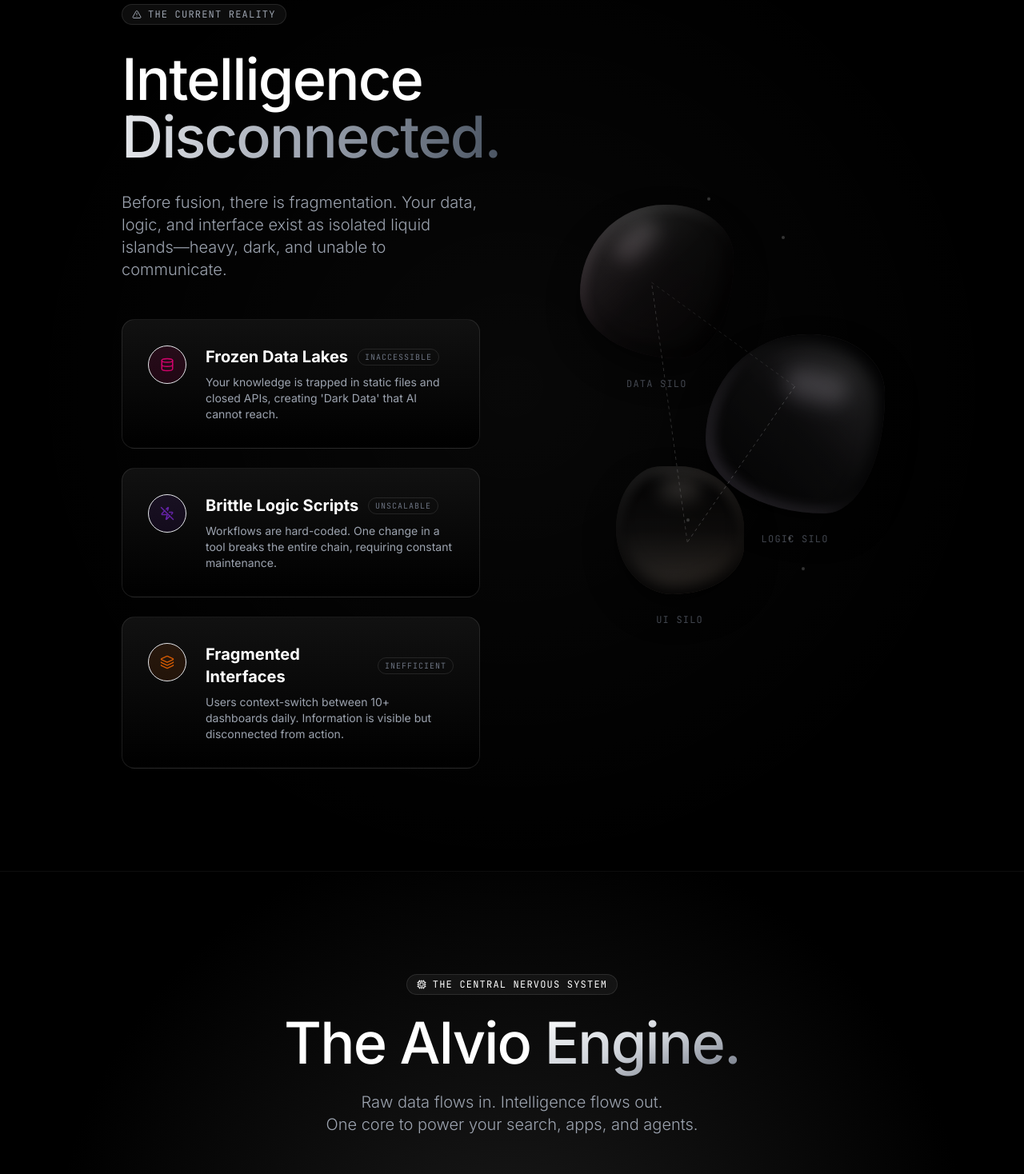
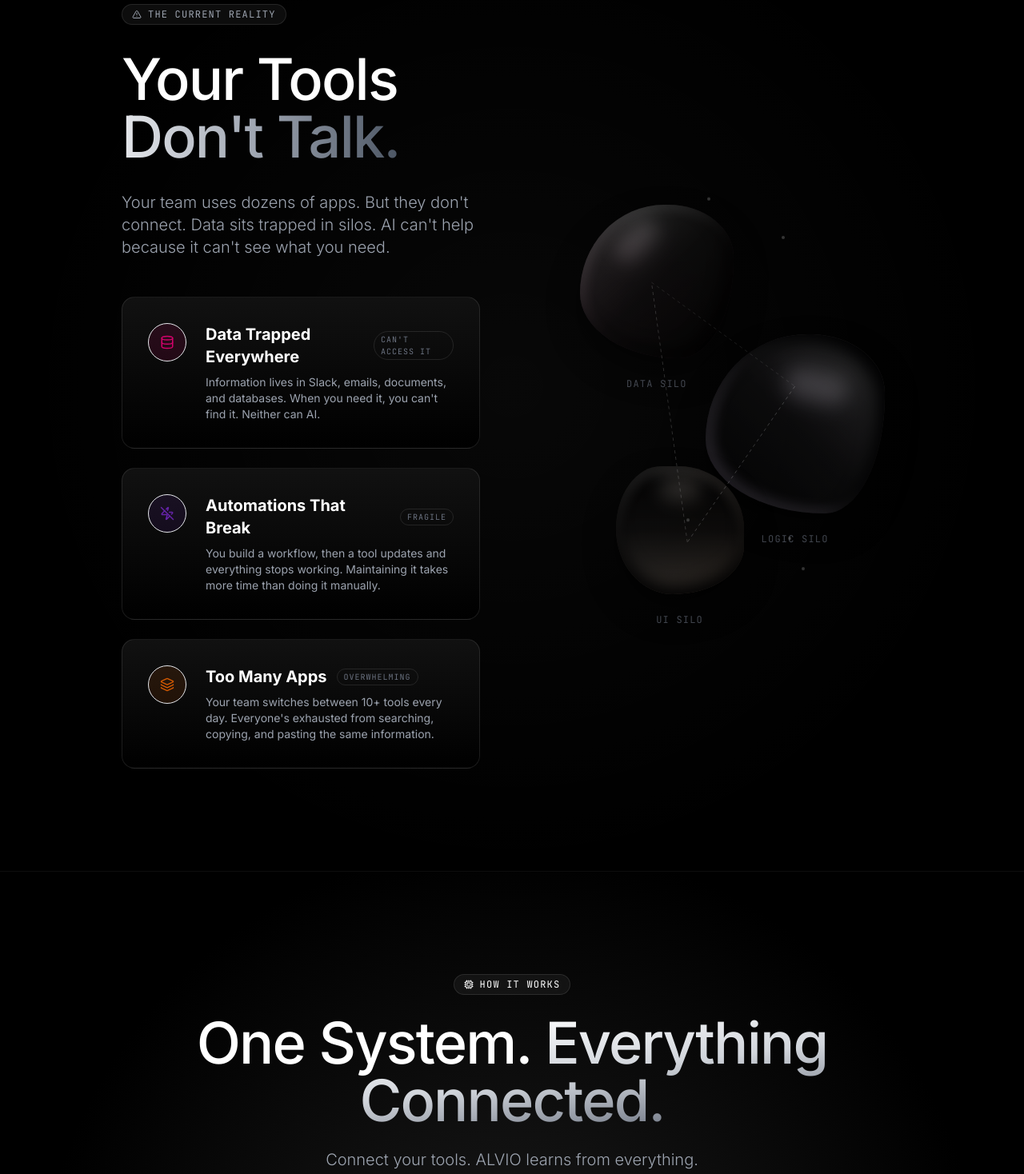
Before and after one commit to shubham-alviolabs/AlvioEnterprise, a React (Vite) app: page / in a window 1280 px wide. Shown: the part 1280-2748 px from the top of the page at 80% size. Built offline with nearby package versions, Linux system fonts and the light colour scheme.

Commit message:
Updated Hero.tsx

```diff
--- a/components/CoreIdea.tsx
+++ b/components/CoreIdea.tsx
@@ -32,14 +32,14 @@
              <FadeIn>
                 <div className="inline-flex items-center gap-2 px-3 py-1 mb-6 rounded-full border border-black/10 dark:border-white/10 bg-white/50 dark:bg-white/5 backdrop-blur-md">
                     <Cpu size={12} className="text-gray-900 dark:text-white" />
-                    <span className="text-xs font-mono uppercase tracking-widest text-gray-900 dark:text-white">The Central Nervous System</span>
+                    <span className="text-xs font-mono uppercase tracking-widest text-gray-900 dark:text-white">How It Works</span>
                 </div>
                 <h2 className="text-3xl sm:text-4xl md:text-5xl lg:text-7xl font-medium tracking-tight text-gray-900 dark:text-white mb-6">
-                  The Alvio <span className="text-transparent bg-clip-text bg-gradient-to-br from-gray-900 via-gray-600 to-gray-400 dark:from-white dark:via-gray-300 dark:to-gray-500">Engine.</span>
+                  One System. <span className="text-transparent bg-clip-text bg-gradient-to-br from-gray-900 via-gray-600 to-gray-400 dark:from-white dark:via-gray-300 dark:to-gray-500">Everything Connected.</span>
                 </h2>
                 <p className="text-xl text-gray-600 dark:text-gray-400 max-w-2xl mx-auto font-light">
-                   Raw data flows in. Intelligence flows out. <br/>
-                   One core to power your search, apps, and agents.
+                   Connect your tools. ALVIO learns from everything. <br/>
+                   Then it helps you search, build, and automate.
                 </p>
              </FadeIn>
           </div>
--- a/components/Enterprise.tsx
+++ b/components/Enterprise.tsx
@@ -47,10 +47,10 @@
                     <span className="text-[10px] uppercase tracking-widest text-gray-500 dark:text-gray-400">Enterprise OS • SOC2 Type II</span>
                 </div>
                 <h2 className="text-3xl sm:text-4xl md:text-5xl lg:text-7xl font-medium text-gray-900 dark:text-white mb-6 tracking-tight">
-                    One OS. <span className="text-transparent bg-clip-text bg-gradient-to-br from-gray-900 via-gray-600 to-gray-400 dark:from-white dark:via-gray-400 dark:to-gray-600">Four Engines.</span>
+                    Four Ways <span className="text-transparent bg-clip-text bg-gradient-to-br from-gray-900 via-gray-600 to-gray-400 dark:from-white dark:via-gray-400 dark:to-gray-600">ALVIO Helps.</span>
                 </h2>
                 <p className="text-xl text-gray-600 dark:text-gray-400 max-w-2xl mx-auto font-light">
-                    Fluid intelligence that adapts to your organization's shape.
+                    One platform. Multiple ways to work smarter.
                 </p>
             </div>
         </FadeIn>
@@ -90,18 +90,18 @@
                 <div className="animate-in fade-in slide-in-from-bottom-8 duration-700 grid lg:grid-cols-2 gap-20 items-center">
                     <div className="order-2 lg:order-1">
                         <h3 className="text-2xl sm:text-3xl md:text-4xl lg:text-5xl font-medium text-gray-900 dark:text-white mb-6 leading-tight">
-                            The Neural Index. <br/>
-                            <span className="text-transparent bg-clip-text bg-gradient-to-r from-accent-pink to-pink-600 dark:to-white">Total Recall.</span>
+                            Find Anything. <br/>
+                            <span className="text-transparent bg-clip-text bg-gradient-to-r from-accent-pink to-pink-600 dark:to-white">Instantly.</span>
                         </h3>
                         <p className="text-lg text-gray-600 dark:text-gray-400 mb-8 leading-relaxed font-light">
-                            Alvio connects to Salesforce, Jira, Slack, Drive, and 180+ other enterprise tools.
-                            It ingests unstructured data and creates a secure, permission-aware neural index.
+                            ALVIO connects to Salesforce, Slack, Google Drive, Notion, and 180+ other tools.
+                            Search across everything at once. Find documents, messages, and data your team actually needs.
                         </p>
                         <ul className="space-y-4 mb-10">
                             {[
-                                "Native integrations for SaaS & SQL databases",
-                                "Real-time permission inheritance (RBAC/ACL)",
-                                "Vector + Keyword hybrid search"
+                                "Connects to all your existing tools",
+                                "Only shows what you have permission to see",
+                                "Understands what you're actually looking for"
                             ].map((item, i) => (
                                 <li key={i} className="flex items-center gap-3 text-gray-700 dark:text-gray-300">
                                     <div className="w-1.5 h-1.5 rounded-full bg-accent-pink shadow-[0_0_5px_#FF0080]"></div>
--- a/components/Hero.tsx
+++ b/components/Hero.tsx
@@ -6,9 +6,9 @@
 const words = ["Finance.", "Sales.", "Legal.", "Engineering.", "Marketing."];
 
 const carouselTexts = [
-  "Stop searching and start solving. Alvio acts as the neural nervous system for your enterprise, fusing your isolated SaaS tools and databases into one living intelligence engine.",
-  "Securely ingest data from your entire stack, map relationships in real-time, and power context-aware agents that execute complex workflows without human intervention.",
-  "By unifying data and logic, Alvio transforms your organization from a collection of fragmented apps into a single, cohesive, and intelligent operating system."
+  "What if all your data could talk to each other? ALVIO connects your tools, documents, and systems so AI can actually help you work—not just chat.",
+  "No more switching between apps. No more copy-pasting. ALVIO learns from your entire organization and helps everyone find answers, build faster, and get work done.",
+  "Built for real teams and real work. Whether you're a startup or an enterprise, ALVIO makes AI accessible, practical, and powerful for everyone."
 ];
 
 export const Hero: React.FC = () => {
@@ -87,7 +87,7 @@
             <div className="mb-6 flex items-center gap-2">
                  <div className="h-[1px] w-8 bg-accent-orange/50"></div>
                  <span className="text-xs font-mono font-medium tracking-[0.2em] text-accent-orange uppercase">
-                    The Enterprise OS for AI
+                    AI That Actually Works
                  </span>
             </div>
 
--- a/components/Individual.tsx
+++ b/components/Individual.tsx
@@ -16,17 +16,17 @@
                 <span className="w-2 h-2 bg-accent-orange rounded-full shadow-[0_0_10px_#F97316]"></span>
                 <span className="text-accent-orange font-medium tracking-widest text-xs uppercase">ALVIO for Individuals</span>
               </div>
-              <h2 className="text-2xl sm:text-3xl md:text-4xl lg:text-5xl font-medium text-gray-900 dark:text-white mb-6">A personal AI system that <br className="hidden sm:block"/>plans, executes, and remembers.</h2>
+              <h2 className="text-2xl sm:text-3xl md:text-4xl lg:text-5xl font-medium text-gray-900 dark:text-white mb-6">AI that helps you <br className="hidden sm:block"/>think, plan, and get things done.</h2>
               <p className="text-xl text-gray-600 dark:text-gray-400 mb-8">
-                Designed for deep thinking, long-running tasks, and personal workflows. Not just conversational — operational.
+                Not just a chatbot. A thinking partner that remembers what you're working on and actually helps you finish.
               </p>
 
               <div className="space-y-4 mb-8">
                 {[
-                  "Understands your goals and context",
-                  "Breaks complex work into steps",
-                  "Uses tools to execute actions",
-                  "Maintains continuity over time"
+                  "Remembers your projects and preferences",
+                  "Breaks down big tasks into clear steps",
+                  "Can take action and use your tools",
+                  "Works with you over weeks and months"
                 ].map((item, i) => (
                   <div key={i} className="flex items-start gap-3">
                     <CheckCircle2 className="w-6 h-6 text-accent-orange mt-0.5" />
--- a/components/Problem.tsx
+++ b/components/Problem.tsx
@@ -22,11 +22,11 @@
                     <span className="text-xs font-mono uppercase tracking-widest text-gray-500 dark:text-gray-400">The Current Reality</span>
                 </div>
                 <h2 className="text-3xl sm:text-4xl md:text-5xl lg:text-6xl xl:text-7xl font-medium tracking-tight text-gray-900 dark:text-white mb-6 sm:mb-8 leading-[1.1]">
-                    Intelligence <br/>
-                    <span className="text-transparent bg-clip-text bg-gradient-to-r from-gray-500 via-gray-700 to-gray-900 dark:from-gray-200 dark:via-gray-400 dark:to-gray-600">Disconnected.</span>
+                    Your Tools <br/>
+                    <span className="text-transparent bg-clip-text bg-gradient-to-r from-gray-500 via-gray-700 to-gray-900 dark:from-gray-200 dark:via-gray-400 dark:to-gray-600">Don't Talk.</span>
                 </h2>
                 <p className="text-base sm:text-lg lg:text-xl text-gray-600 dark:text-gray-400 mb-8 sm:mb-12 font-light leading-relaxed max-w-lg">
-                    Before fusion, there is fragmentation. Your data, logic, and interface exist as isolated liquid islands—heavy, dark, and unable to communicate.
+                    Your team uses dozens of apps. But they don't connect. Data sits trapped in silos. AI can't help because it can't see what you need.
                 </p>
             </FadeIn>
 
@@ -34,25 +34,25 @@
                  {[
                     {
                         id: 0,
-                        title: "Frozen Data Lakes",
-                        subtitle: "Inaccessible",
-                        desc: "Your knowledge is trapped in static files and closed APIs, creating 'Dark Data' that AI cannot reach.",
+                        title: "Data Trapped Everywhere",
+                        subtitle: "Can't Access It",
+                        desc: "Information lives in Slack, emails, documents, and databases. When you need it, you can't find it. Neither can AI.",
                         icon: Database,
                         color: "bg-accent-pink"
                     },
                     {
                         id: 1,
-                        title: "Brittle Logic Scripts",
-                        subtitle: "Unscalable",
-                        desc: "Workflows are hard-coded. One change in a tool breaks the entire chain, requiring constant maintenance.",
+                        title: "Automations That Break",
+                        subtitle: "Fragile",
+                        desc: "You build a workflow, then a tool updates and everything stops working. Maintaining it takes more time than doing it manually.",
                         icon: ZapOff,
                         color: "bg-accent-purple"
                     },
                     {
                         id: 2,
-                        title: "Fragmented Interfaces",
-                        subtitle: "Inefficient",
-                        desc: "Users context-switch between 10+ dashboards daily. Information is visible but disconnected from action.",
+                        title: "Too Many Apps",
+                        subtitle: "Overwhelming",
+                        desc: "Your team switches between 10+ tools every day. Everyone's exhausted from searching, copying, and pasting the same information.",
                         icon: Layers,
                         color: "bg-accent-orange"
                     }
```
Also changed, not shown: components/Philosophy.tsx (+8 -9 lines).
